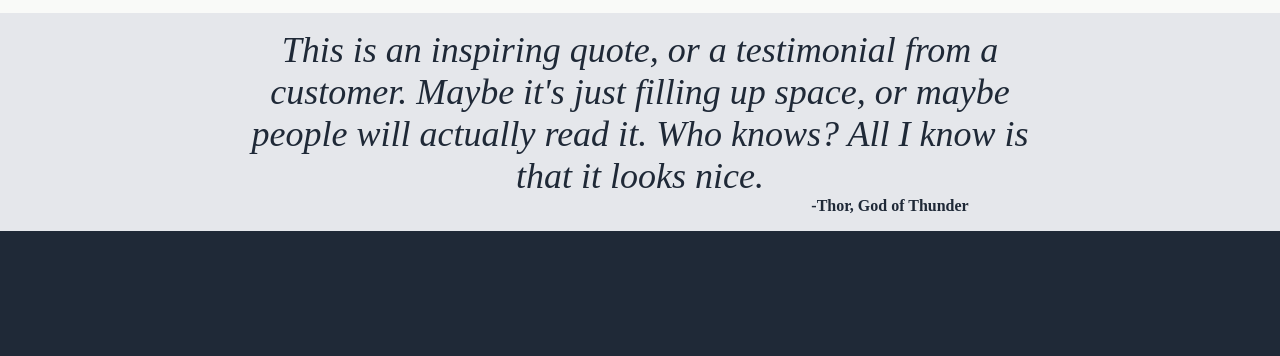
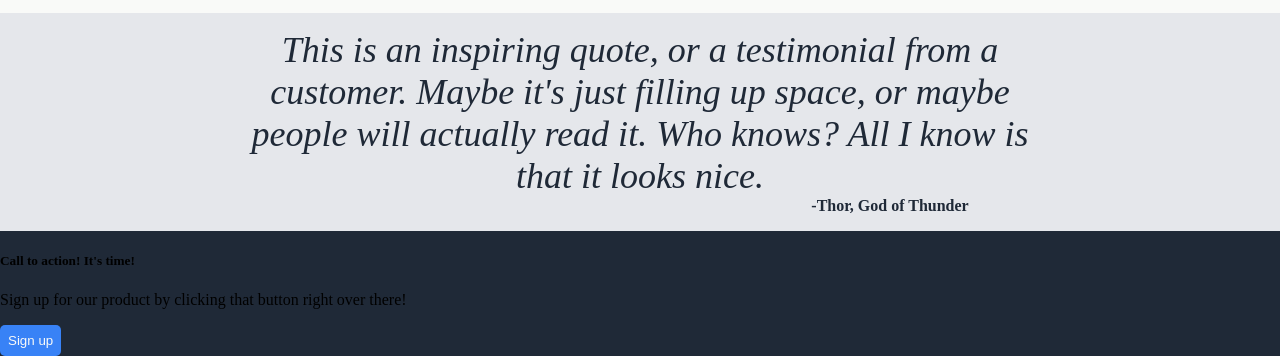
Before and after one commit to Minicar247/landing-page, a plain HTML site: page index.html in a window 1280 px wide. Shown: the part 562-918 px from the top of the page. Before the commit the page ends 800 px from the top, so only its background shows below. Drawn offline with Linux system fonts and the light colour scheme.

Commit message:
Add content to four section

```diff
--- a/index.html
+++ b/index.html
@@ -57,7 +57,13 @@
 
         </div>
         <div class="four">
-
+            <div class="main">
+                <div>
+                    <h5>Call to action! It's time!</h5>
+                    <p>Sign up for our product by clicking that button right over there!</p>
+                </div>
+                <button>Sign up</button>
+            </div>
         </div>
     </div>
 
```
